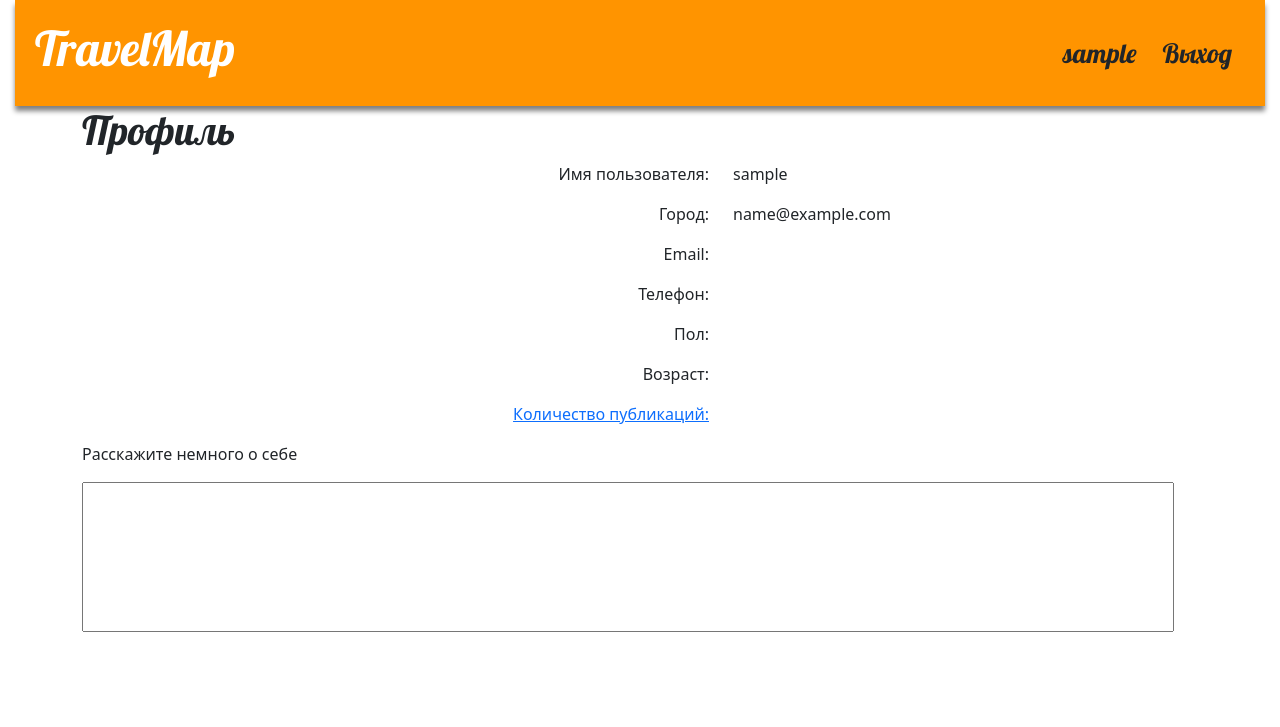
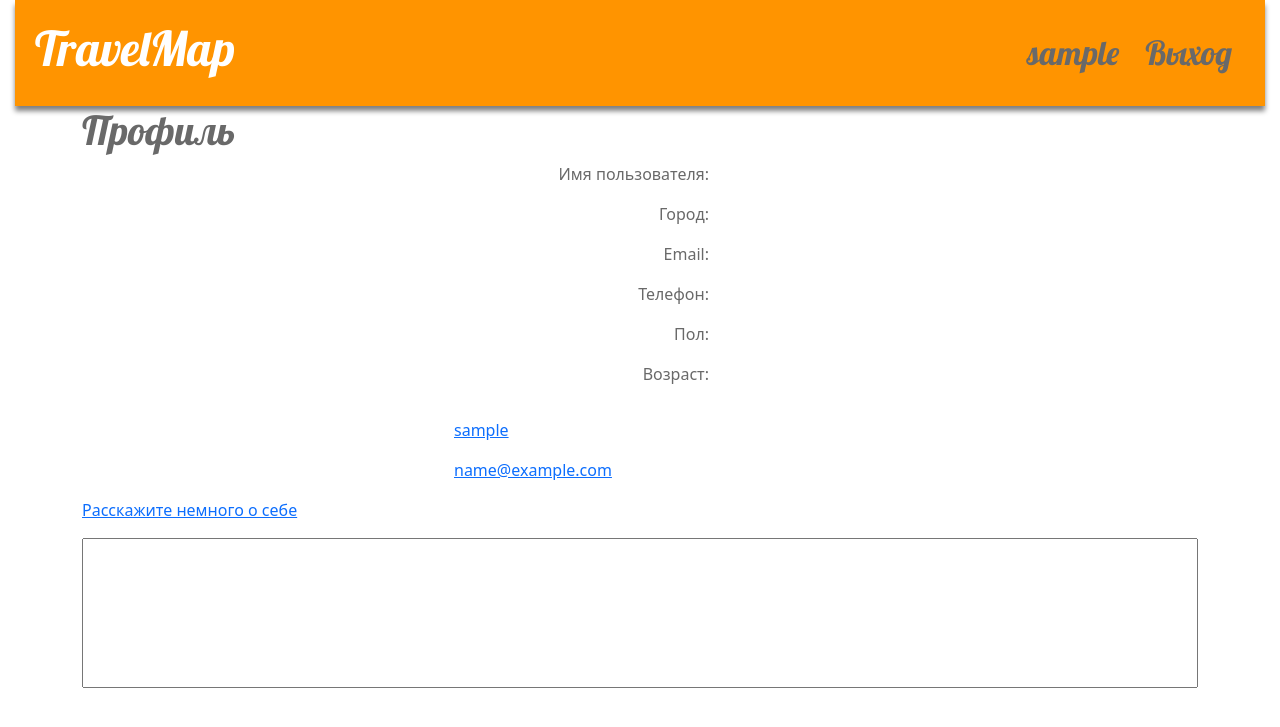
Before and after one commit to phk70/diplom_blog, a Django app: page /users/profile/ in a window 1280 px wide. Shown: the top 727 px of the page. Run offline with Django 5.2, Linux system fonts and the light colour scheme; the visitor is signed in with stand-in values (Sample User, id 1).

Commit message:
Цвет кнопок login-logout-profile-register побежден. Цвет контента grimgray

```diff
--- a/blog/static/css/blog.css
+++ b/blog/static/css/blog.css
@@ -6,6 +6,7 @@ h1 a {
 body {
     padding-left: 15px;
     padding-right: 15px;
+    color: dimgray;
 }
 
 .page-header {
@@ -24,6 +25,14 @@ nav {
     text-decoration: none;
 }
 
+.text-body {
+    font-family: 'Lobster', cursive;
+    --bs-text-opacity: 1;
+    color: dimgray !important;
+    font-size: 25pt;
+    text-decoration: none;
+}
+
 .content {
     margin-left: 40px;
 }
@@ -33,7 +42,7 @@ h1, h2, h3, h4 {
 }
 
 .date {
-    color: #828282;
+    color: dimgray;
 }
 
 .save {
@@ -68,9 +77,13 @@ h1, h2, h3, h4 {
     text-decoration: none;
 }
 
+.post h1, .post p {
+    color: dimgray
+}
+
 .post a {
     text-decoration: none;
-    color: dimgray;
+    color: #000000;
 }
 
 .post-list-text {
--- a/blog/templates/blog/base.html
+++ b/blog/templates/blog/base.html
@@ -33,13 +33,13 @@
                             {% csrf_token %}
                             {% if user.is_authenticated %}
                                 <div class="btn-group" role="group" aria-label="Basic example">
-                                    <a href="{% url 'users:profile' %}"/><button type="button" class="btn bg-transparent text-body" style="font-family: Lobster; font-size: 20pt; text-decoration: none; color: #ffffff">{{user.username}}</button></a>
-                                    <a href="{% url 'users:logout' %}"/><button type="submit" class="btn bg-transparent text-body" style="font-family: Lobster; font-size: 20pt; text-decoration: none; color: #ffffff">Выход</button></a>
+                                    <a href="{% url 'users:profile' %}"/><button type="button" class="btn bg-transparent text-body">{{user.username}}</button></a>
+                                    <a href="{% url 'users:logout' %}"/><button type="submit" class="btn bg-transparent text-body">Выход</button></a>
                                 </div>
                                 {% else %}
                                 <div class="btn-group" role="group" aria-label="Basic example">
-                                    <a href="{% url 'users:register' %}"/><button type="button" class="btn bg-transparent text-body" style="font-family: Lobster; font-size: 20pt; text-decoration: none; color: #ffffff">Регистрация</button></a>
-                                    <a href="{% url 'users:login' %}"/><button type="button" class="btn bg-transparent text-body" style="font-family: Lobster; font-size: 20pt; text-decoration: none; color: #ffffff">Вход</button></a>
+                                    <a href="{% url 'users:register' %}"/><button type="button" class="btn bg-transparent text-body">Регистрация</button></a>
+                                    <a href="{% url 'users:login' %}"/><button type="button" class="btn bg-transparent text-body">Вход</button></a>
                                 </div>
                             {% endif %}
                         </form>
--- a/blog/templates/blog/post_detail.html
+++ b/blog/templates/blog/post_detail.html
@@ -6,13 +6,13 @@
         {% if post.published_date %}
         <div class="row">
             <div class="col-6 d-flex align-items-center justify-content-start width-30px">
-                <a class="bi bi-arrow-left fs-4" href="{% url 'blog:post_list' %}"></a>
+                <a class="bi bi-arrow-left fs-4 me-3" href="{% url 'blog:post_list' %}"></a>
                 <h1>{{ post.title }}</h1>
             </div>
             <div class="col-6 d-flex align-items-center justify-content-end">
                 {% if user.id == post.author.id %}
                     <a class="bi bi-pencil fs-4" href="{% url 'blog:post_update' pk=post.pk %}"></a>
-                    <a class="bi bi-file-earmark-x fs-4" href="{% url 'blog:post_delete' pk=post.pk %}"></a>
+                    <a class="bi bi-file-earmark-x fs-4 ms-3" href="{% url 'blog:post_delete' pk=post.pk %}"></a>
                 {% endif %}
             </div>
         </div>
--- a/blog/templates/blog/post_list.html
+++ b/blog/templates/blog/post_list.html
@@ -2,6 +2,8 @@
 
 {% block title %}TravelMap - Все маршруты{% endblock title %}
 {% block content %}
+{% comment %} СТРОЧКУ НИЖЕ УДАЛИТЬ ПРИ ЗАВЕРШЕНИИ ОТЛАДКИ {% endcomment %}
+<h1 class="mb-3 mt-3" style="color: dimgray">Уважаемые гости! Сайт находится на этапе разработки и тестирования, некоторые функции могут не работать или работать не корректно. Все пофиксим в ближайшее время.</h1><hr>
     {% for post in posts %}
         <div class="col-md-8 m-3">
             <div class="post">
--- a/users/templates/users/profile.html
+++ b/users/templates/users/profile.html
@@ -14,8 +14,7 @@
             <p class="mb-3 d-flex justify-content-end"> Телефон:<p>
             <p class="mb-3 d-flex justify-content-end"> Пол:<p>
             <p class="mb-3 d-flex justify-content-end"> Возраст:<p>
-            <a href="{% url 'blog:posts_user' id=user.id %}"><p class="mb-3 d-flex justify-content-end"> Количество публикаций:<p></a>
-        </div>
+            <a href="{% url 'blog:posts_user' id=user.id %}"><p class="mb-3 d-flex justify-content-end
         <div class="col-5">
             <p class="mb-3"> {{user.username}}<p>
             <p class="mb-3"> {{user.city}}<p>
```
